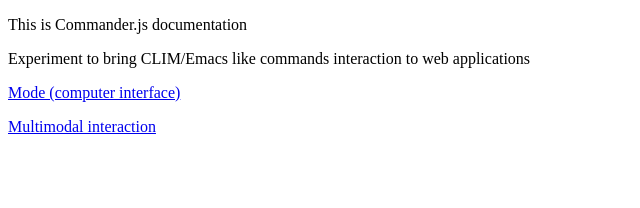
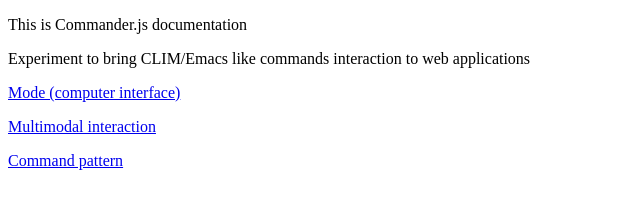
Before and after one commit to mmontone/commander.js, a plain HTML site: page doc.html in a window 1280 px wide. Shown: the whole page, without its empty margins (0-640 px from the left). Drawn offline with Linux system fonts and the light colour scheme.

Commit message:
Command pattern in doc

```diff
--- a/doc.html
+++ b/doc.html
@@ -18,5 +18,8 @@
     <p>
       <a href="http://en.wikipedia.org/wiki/Multimodal_interaction" target="_blank">Multimodal interaction</a>
     </p>
+    <p>
+      <a href="http://en.wikipedia.org/wiki/Command_pattern" target="_blank">Command pattern</a>
+    </p>
   </body>
 </html>
```
